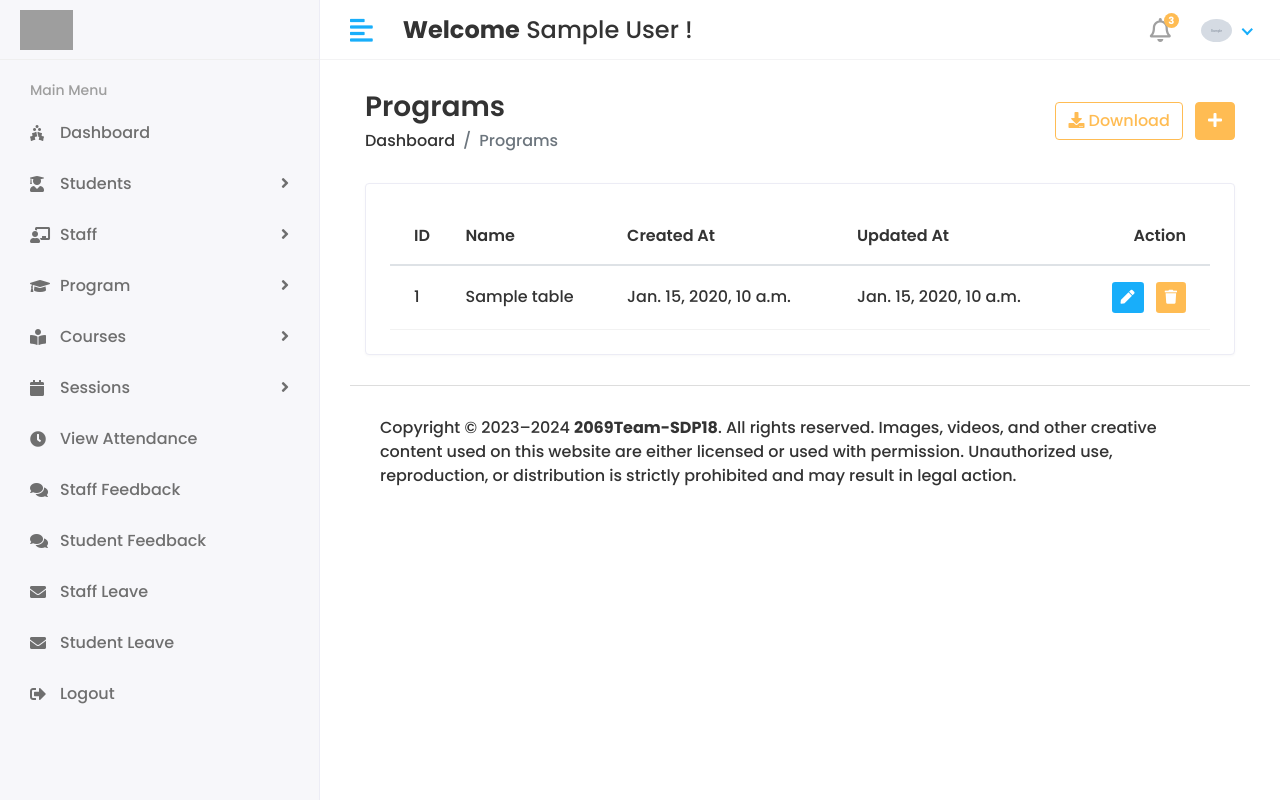
After one commit to KoushikReddyB/Student-Learning-Management-System, a Django app: page /HOD/Program/View in a window 1280 px wide. The commit adds this page. Run offline with Django 4.2, Linux system fonts and the light colour scheme; a user stored in the database is signed in; tables that the repository leaves empty hold one stand-in row (values such as "Sample post"); grey boxes marked "Sample" are stand-in pictures; some libraries are stand-ins or nearby versions; grey boxes are pictures that could not be loaded.

Commit message:
add and view programs are added

```diff
--- a/Studentlearningmanagementsystem/Studentlearningmanagementsystem/HOD_views.py
+++ b/Studentlearningmanagementsystem/Studentlearningmanagementsystem/HOD_views.py
@@ -147,20 +147,29 @@ def DELETE_STUDENT(request, admin):
 @login_required(login_url='/')
 def ADD_PROGRAM(request):
     if request.method == 'POST':
-        program_name = request.POST.get('program_name')
+        program_name = request.POST.get('name')
 
         program = Program(
             name  = program_name,
         )
         program.save()
         messages.success(request, 'Record is Created Successfully!')
-    return None
+        return redirect('add_program')
+    return render(request, 'Hod/add_program.html')
 
+
+@login_required(login_url='/')
+def VIEW_PROGRAM(request):
+    program = Program.objects.all()
+    # print(program)
+    context = {
+        'program': program,
+    }
+    return render(request, 'Hod/view_program.html', context)
 
 @login_required(login_url='/')
 def EDIT_PROGRAM(request):
     return None
-
 
 @login_required(login_url='/')
 def UPDATE_PROGRAM(request):
--- a/Studentlearningmanagementsystem/Studentlearningmanagementsystem/urls.py
+++ b/Studentlearningmanagementsystem/Studentlearningmanagementsystem/urls.py
@@ -41,6 +41,7 @@ urlpatterns = [
     path('HOD/Student/Update', HOD_views.UPDATE_STUDENT, name='update_student'),
     path('HOD/Student/Delete/<str:admin>', HOD_views.DELETE_STUDENT, name='delete_student'),
     path('HOD/Program/Add', HOD_views.ADD_PROGRAM, name = 'add_program'),
+    path('HOD/Program/View', HOD_views.VIEW_PROGRAM, name='view_program'),
      path('HOD/Program/Edit/<str:id>', HOD_views.EDIT_PROGRAM, name='edit_program'),
     path('HOD/Program/Update', HOD_views.UPDATE_PROGRAM, name='update_program'),
     path('HOD/Program/Delete/<str:admin>', HOD_views.DELETE_PROGRAM, name='delete_program'),
--- /dev/null
+++ b/Studentlearningmanagementsystem/templates/HOD/view_program.html
@@ -0,0 +1,64 @@
+{% extends 'base.html' %}
+{% block content %}
+
+<div class="content container-fluid">
+    <div class="page-header">
+       <div class="row align-items-center">
+          <div class="col">
+             <h3 class="page-title">Programs</h3>
+             <ul class="breadcrumb">
+                <li class="breadcrumb-item"><a href="index.html">Dashboard</a></li>
+                <li class="breadcrumb-item active">Programs</li>
+             </ul>
+          </div>
+          {% include 'includes/messages.html' %}
+          <div class="col-auto text-right float-right ml-auto">
+             <a href="#" class="btn btn-outline-primary mr-2"><i class="fas fa-download"></i> Download</a>
+             <a href="{% url 'add_program' %}" class="btn btn-primary"><i class="fas fa-plus"></i></a>
+          </div>
+       </div>
+    </div>
+    <div class="row">
+       <div class="col-sm-12">
+          <div class="card card-table">
+             <div class="card-body">
+                <div class="table-responsive">
+                   <table class="table table-hover table-center mb-0 datatable">
+                      <thead>
+                         <tr>
+                            <th>ID</th>
+                            <th>Name</th>
+                            <th>Created At</th>
+                            <th>Updated At</th>
+                            <th class="text-right">Action</th>
+                         </tr>
+                      </thead>
+                      <tbody>
+                        {% for i in program %}
+                         <tr>
+                            <td>{{i.id}}</td>
+                            <td>{{i.name}}</td>
+                            <td>{{i.created_at}}</td>
+                            <td>{{i.updated_at}}</td>
+                            <td class="text-right">
+                               <div class="actions">
+                                  <a href="{% url 'edit_program' i.id %}" class="btn btn-sm bg-success-light mr-2">
+                                  <i class="fas fa-pen"></i>
+                                  </a>
+                                  <a href="#" class="btn btn-sm bg-danger-light">
+                                  <i class="fas fa-trash"></i>
+                                  </a>
+                               </div>
+                            </td>
+                         </tr>
+                         {% endfor %}
+                      </tbody>
+                   </table>
+                </div>
+             </div>
+          </div>
+       </div>
+    </div>
+ </div>
+
+{% endblock  %}
--- a/Studentlearningmanagementsystem/templates/includes/sidebar.html
+++ b/Studentlearningmanagementsystem/templates/includes/sidebar.html
@@ -27,9 +27,8 @@
              <li class="submenu">
                 <a href="#"><i class="fa fa-graduation-cap"></i> <span> Program</span> <span class="menu-arrow"></span></a>
                 <ul>
-                   <li><a href="departments.html">Program View</a></li>
-                   <li><a href="add-department.html">Program Add</a></li>
-                   <li><a href="edit-department.html">Program Edit</a></li>
+                   <li><a href="{% url 'add_program' %}">Add Program</a></li>
+                   <li><a href="{% url 'view_program' %}">View Program</a></li>
                 </ul>
              </li>
              <li class="submenu">
```
Also changed, not shown: Studentlearningmanagementsystem/templates/HOD/add_program.html (added, +31 -0 lines), Studentlearningmanagementsystem/media/profile_pics/noimg_FeTIbb5.jpg (added), Studentlearningmanagementsystem/media/profile_pics/noimg_MUfRwej.jpg (added), Studentlearningmanagementsystem/media/profile_pics/noimg_Y3JDRlY.jpg (added).
